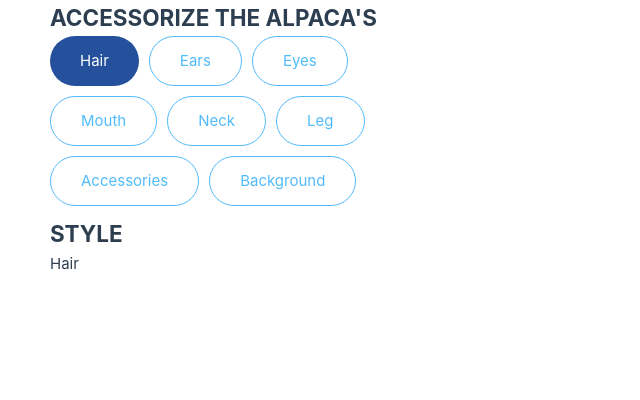
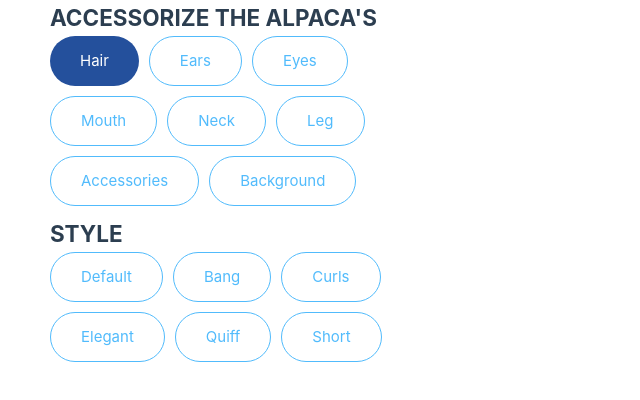
Before and after one commit to Daohuy2409/Alpaca-image-generator-website, a Vue app: page / in a window 1280 px wide. Shown: the top 400 px of the page, without its empty margins (0-640 px from the left). Built offline with nearby package versions, Linux system fonts and the light colour scheme.

Commit message:
update styleL
we can choose an item

```diff
--- a/src/component/accessorize.vue
+++ b/src/component/accessorize.vue
@@ -15,9 +15,7 @@
 
 <script setup>
 import { ref } from 'vue';
-const files = require.context('../assets/alpaca', false);
-const fileNames = files.keys().map(key => key.slice(2))
-console.log(fileNames);
+
 var alpaca = ref([
     {name: 'Hair', selected: true},
     {name: 'Ears', selected: false},
--- a/src/component/styleL.vue
+++ b/src/component/styleL.vue
@@ -1,8 +1,40 @@
 <template>
     <h2>STYLE</h2>
-    <p>{{ element }}</p>
-    <p>{{ src }}</p>
+    <div class="father">
+        <div v-for="(x, index) in dict[element]" :key="index">
+            <div @click="addClass(index)" :id="index" class="prop common d1">{{ x }}</div>
+        </div>
+    </div>
+
 </template>
 <script setup>
-    const props = defineProps(['element', 'src']);
+    const props = defineProps(['element']);
+    const dict = {
+        'Hair': ['Default', 'Bang', 'Curls', 'Elegant', 'Quiff', 'Short'],
+        'Ears': ['Default', 'Tilt-backward', 'Tilt-forward'],
+        'Accessories': ['Earings', 'Glasses', 'Flower', 'Headphong'],
+        'Background': ['blue50', 'blue60', 'blue70',
+                       'darkblue30', 'darkblue50', 'darkblue70',
+                       'green50', 'green60', 'green70',
+                       'grey40', 'grey70', 'grey80',
+                       'red50', 'red60', 'red70',
+                       'yellow50', 'yellow60', 'yellow70'],
+        'Eyes': ['Default', 'Angry', 'Naughty', 'Panda', 'Smart', 'Star'],
+        'Leg': ['Default', 'Bubble-tea', 'Cookie', 'Game-console', 'Tilt-backward', 'Tilt-forward'],
+        'Mouth': ['Default', 'Eating', 'Laugh', 'Tongue','Astonished'],
+        'Neck': ['Default', 'Bend-backward', 'Bend-forward', 'Thick']
+    }
+
+    function addClass(index) {
+        const current = document.querySelectorAll('.prop');
+        console.log(current);
+        current.forEach((x) => {
+            if (x.classList.contains('sel')) {
+                x.classList.remove('sel');
+                x.classList.add('d1');
+            }
+        });
+        var element = document.getElementById(index);
+        element.className = element.className.replace('d1', 'sel');
+    }
 </script>
```
Also changed, not shown: package.json (+7 -1 lines), public/alpaca/hair/fancy.png (deleted), 1 other file (tests, documents, lock files or other folders).
